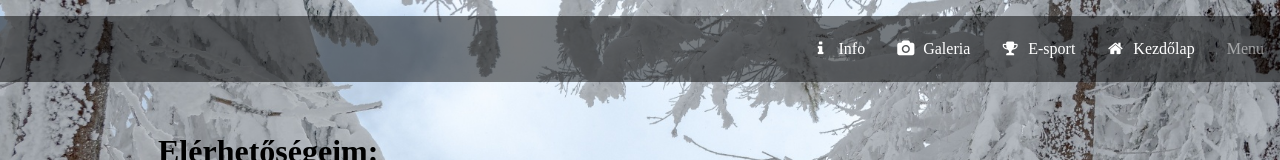
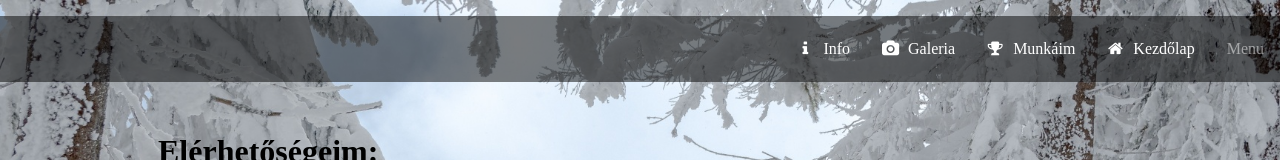
Before and after one commit to PetiIspan/HSGS9V, a plain HTML site: page info.html in a window 1280 px wide. Shown: the top 160 px of the page. Drawn offline with Linux system fonts and the light colour scheme.

Commit message:
Update info.html

```diff
--- a/info.html
+++ b/info.html
@@ -21,7 +21,7 @@
 		<ul class="navigation">
 			<li>Menu</li>
 			<li><a class="icon-home" href="index.html">Kezdőlap</a></li>
-			<li><a class="icon-champ" href="munkaim.html">E-sport</a></li>
+			<li><a class="icon-champ" href="munkaim.html">Munkáim</a></li>
 			<li><a class="icon-camera" href="galeria.html">Galeria</a></li>
 			<li><a class="icon-info" href="info.html">Info</a></li>
 		</ul>
```
